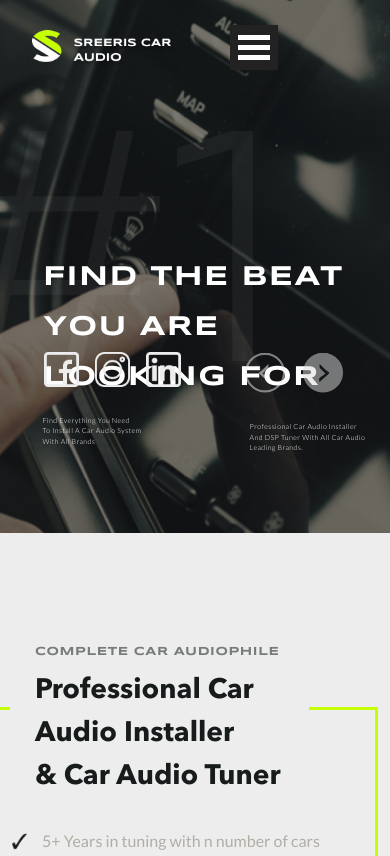
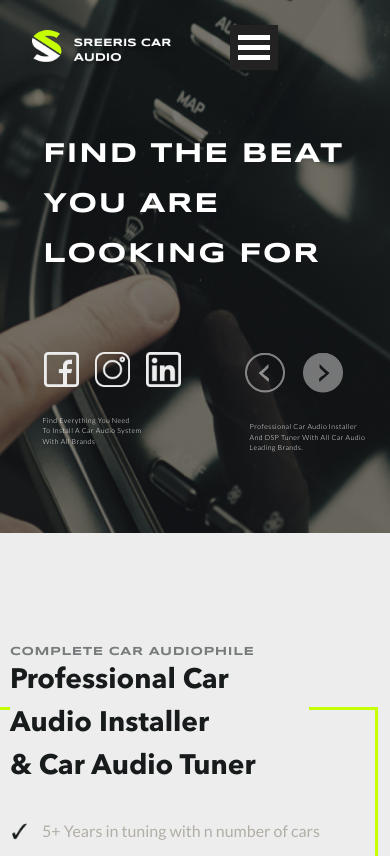
Before and after one commit to Dhasayuga/sreeriscaraudio, a plain HTML site: page index.html in a window 390 px wide. Shown: the top 856 px of the page. Drawn offline with nearby package versions, Linux system fonts and the light colour scheme.

Commit message:
mobile
mobile

```diff
--- a/mobile.css
+++ b/mobile.css
@@ -1573,7 +1573,7 @@
   }
 
   .banner_constant_text {
-    top: 30%;
+    top: 130px;
     left: 11%;
     position: absolute;
   }
@@ -1644,11 +1644,11 @@
   .projects_rectanglebox {
     width: 80%;
     position: absolute;
-    height: 80%;
     border: 3px solid #C6FF00;
     display: flex;
     margin: 70px 0px;
     left: 7%;
+    height: 380px;
   }
 
   .wrapper {
@@ -1701,7 +1701,7 @@
   .about_us_rectanglebox {
     width: 97%;
     position: absolute;
-    height: 90%;
+    height: 360px;
     border: 3px solid #C6FF00;
     display: flex;
     margin: 174px 0px;
@@ -1711,7 +1711,7 @@
   .services_rectanglebox {
     width: 97%;
     position: absolute;
-    height: 110%;
+    height: 500px;
     border: 3px solid #C6FF00;
     display: flex;
     margin: 120px 0px;
@@ -1905,17 +1905,6 @@
     background-color: #171B1C;
   }
 
-  .slider_2 {
-    width: 380px;
-    text-align: center;
-    padding: 0px 35px;
-  }
-
-  .slider_2 {
-    width: 380px;
-    text-align: center;
-    padding: 0px 35px;
-  }
 
   .slideno1_para {
     color: #FFFFFF;
@@ -1930,7 +1919,7 @@
 
   .slider_2 .slick-next {
     position: absolute;
-    top: 420px;
+    top: 450px;
     right: 135px;
     background: url(images/testiarrowright.png) no-repeat;
     display: block;
@@ -1942,7 +1931,7 @@
 
   .slider_2 .slick-prev {
     position: absolute;
-    top: 420px;
+    top: 450px;
     left: 135px;
     background: url(images/testiarrowleft.png) no-repeat;
     display: block;
@@ -1956,7 +1945,7 @@
     width: 380px;
     text-align: center;
     padding: 0px 35px;
-    height: 470px;
+    height: 510px;
   }
 
   .about_us .about_us_align {
@@ -2063,7 +2052,7 @@
   .form-group2 {
     border: 0px solid rgba(0, 0, 0, 0);
     padding: 0px 0px 20px 0px;
-    width: 60%;
+    width: 80%;
   }
 
   .footer .footer_align .footer_right {
@@ -2084,4 +2073,46 @@
     display: inline-block;
     vertical-align: top;
   }
+
+  .about_us_mainheading {
+    font-family: Syncopate;
+    font-style: normal;
+    font-weight: 700;
+    font-size: 12px;
+    line-height: 17px;
+    letter-spacing: 0.05em;
+    text-transform: uppercase;
+    color: #777B7C;
+    margin: 60px 0px 0px 0px;
+    position: relative;
+    background: #EDEDED;
+    width: 300px;
+    padding: 0px;
+  }
+
+  .about_us_tagheading {
+    font-family: myFirstFont;
+    font-style: normal;
+    font-weight: 700;
+    font-size: 28px;
+    line-height: 43px;
+    text-transform: capitalize;
+    color: #171B1C;
+    margin: 0px 0px 30px 0px;
+    position: relative;
+    background: #EDEDED;
+    padding: 0px;
+  }
+  .banner_constant_text :before {
+    content: '';
+    position: absolute;
+    background: url(images/hashone.png) no-repeat;
+    height: 300px;
+    width: 300px;
+    background-size: contain !important;
+    background-position: center !important;
+    top: -100%;
+    left: -26%;
+    display: none;
 }
+}
```
